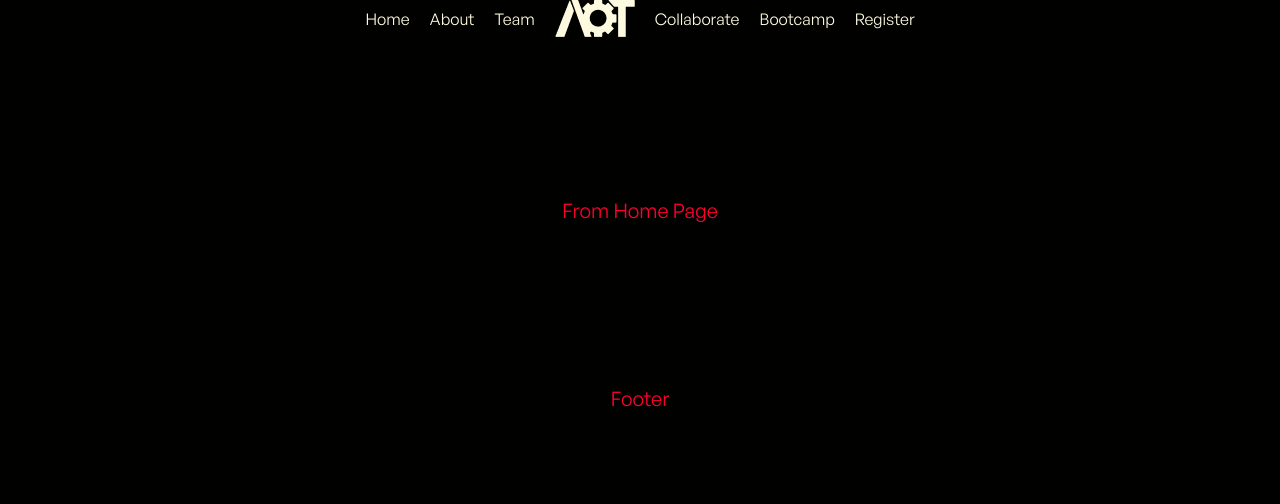
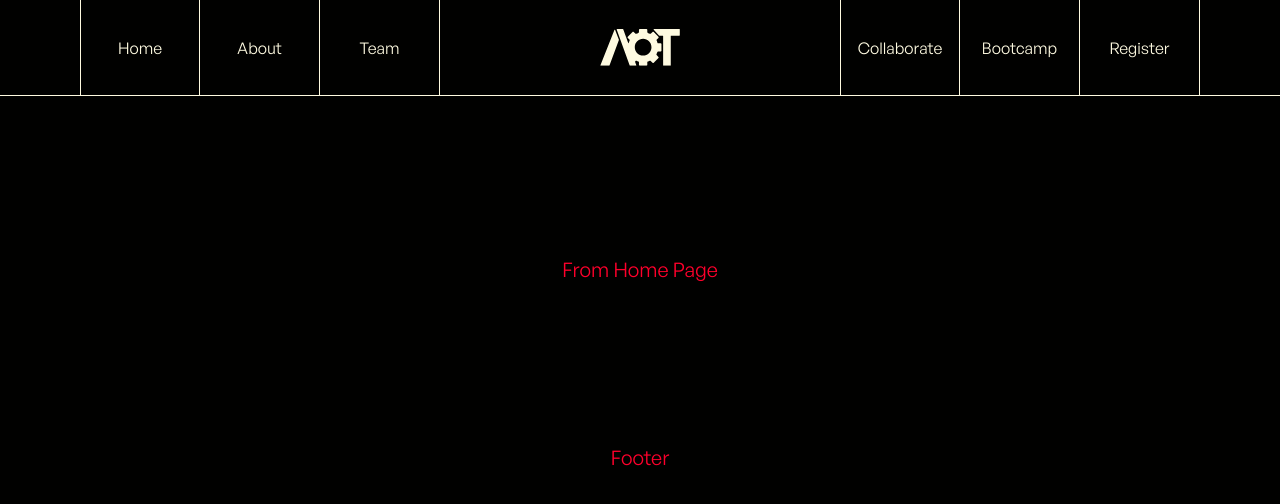
Before and after one commit to TechFiesta2024/arrakis, a Next.js app: page / in a window 1280 px wide. Shown: the top 504 px of the page. Built offline with nearby package versions, Linux system fonts and the light colour scheme.

Commit message:
feat: ui of navbar

```diff
--- a/public/assets/index.js
+++ b/public/assets/index.js
@@ -1,4 +1,4 @@
-import LogoAot from './LogoAot.png'
+import LogoAot from './AotLogo.svg'
 
 const Images = {
     logoAot: LogoAot
--- a/src/app/layout.js
+++ b/src/app/layout.js
@@ -14,7 +14,7 @@ export const metadata = {
 export default function RootLayout({ children }) {
   return (
     <html lang="en">
-      <body className="px-3 font-generalsans bg-black text-red">
+      <body className="body__container font-generalsans bg-black text-red border-yellowish">
         <Navbar />
         {children}
         <Footer />
--- a/src/components/Navbar/Navbar.jsx
+++ b/src/components/Navbar/Navbar.jsx
@@ -10,21 +10,36 @@ export default function Navbar() {
     return (
         <>
 
-            <div className='flex justify-center items-center gap-5 text-yellowish text-base'>
-                <Link href='/' className=''>Home</Link>
-                <Link href='/about' className=' '>About</Link>
-                <Link href='/team' className=''>Team</Link>
 
-                <Link href='/' className=''><Image src={Images.logoAot} /></Link>
+            <div className='navbar__container px-0 md:px-20 md:h-24 w-full flex justify-center items-center gap-5 text-yellowish text-base border-b-[1px]'>
 
-                <Link href='/collaborate' className=''>Collaborate</Link>
+                <div className="navbar__left flex items-center justify-evenly w-1/3 h-full">
 
-                <Link href='/bootcamp' className=''>Bootcamp</Link>
-                {isAuthenticated ? (
-                    <Link href='/login' className=''>Login</Link>
-                ) : (
-                    <Link href='/register' className=' '>Register</Link>
-                )}
+                    <Link href='/' className='border-x-[1px] h-full w-1/3 flex justify-center items-center' >Home</Link>
+                    <Link href='/about' className='border-r-[1px] h-full w-1/3 flex justify-center items-center'>About</Link>
+                    <Link href='/team' className='border-r-[1px] h-full w-1/3 flex justify-center items-center'>Team</Link>
+                </div>
+
+                <div className="navbar__middle flex justify-evenly w-full md:w-1/3">
+
+                    <Link href='/' className=''><Image src={Images.logoAot} /></Link>
+                </div>
+                <div className="navbar__right flex items-center justify-evenly w-1/3 h-full">
+
+                    <Link href='/collaborate' className='border-x-[1px] h-full w-1/3 flex justify-center items-center'>Collaborate</Link>
+
+                    <Link href='/bootcamp' className='border-r-[1px] h-full w-1/3 flex justify-center items-center'>Bootcamp</Link>
+                    {isAuthenticated ? (
+                        <Link href='/login' className='border-r-[1px] h-full w-1/3 flex justify-center items-center'>Login</Link>
+                    ) : (
+                        <Link href='/register' className='border-r-[1px] h-full w-1/3 flex justify-center items-center '>Register</Link>
+                    )}
+
+
+                </div>
+
+
+
 
             </div>
         </>
```
Also changed, not shown: public/assets/AotLogo.svg (added).
